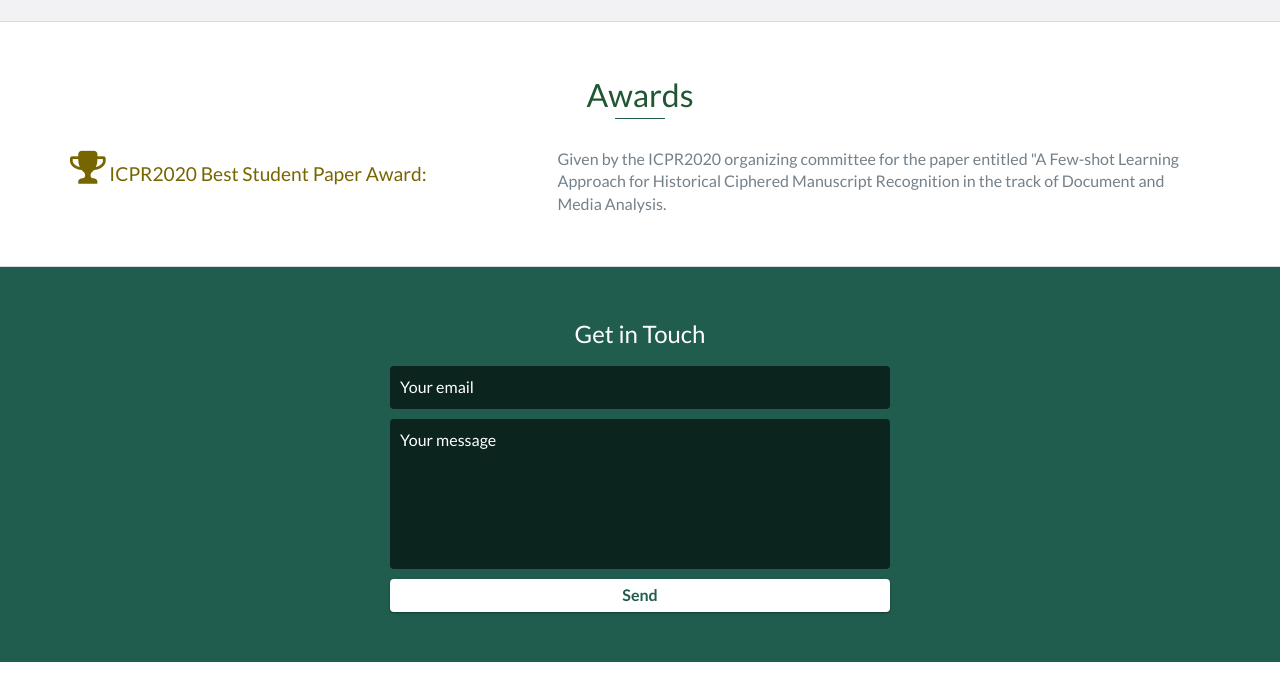
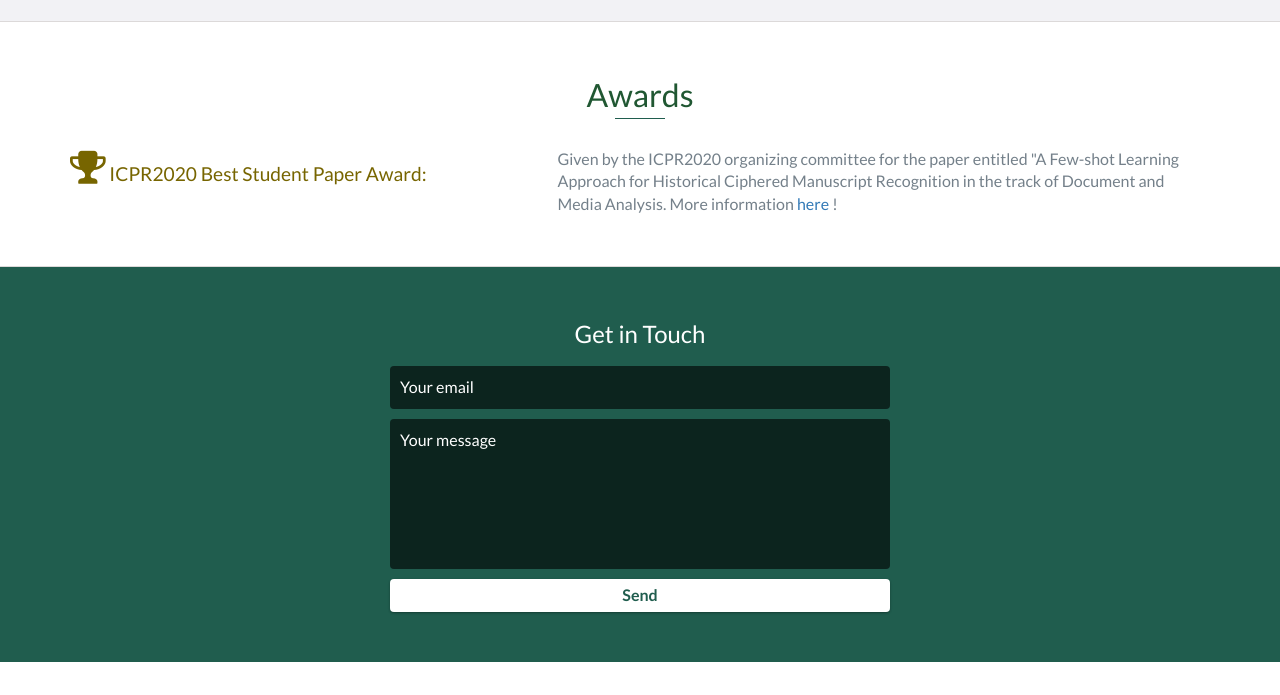
Before and after one commit to dali92002/dali92002.github.io, a website: page index.html in a window 1280 px wide. Shown: the part 3661-4356 px from the top of the page. Drawn offline with nearby package versions, Linux system fonts and the light colour scheme; files whose address does not match are found by name.

Commit message:
add award

```diff
--- a/index.html
+++ b/index.html
@@ -313,7 +313,7 @@
 
                 <div class="col-md-7">
                     <p>
-                        Given by the ICPR2020 organizing committee for the paper entitled "A Few-shot Learning Approach for Historical Ciphered Manuscript Recognition in the track of Document and Media Analysis.
+                        Given by the ICPR2020 organizing committee for the paper entitled "A Few-shot Learning Approach for Historical Ciphered Manuscript Recognition in the track of Document and Media Analysis. More information <a href="https://www.micc.unifi.it/icpr2020/index.php/best-paper-awards/" target="_blank">here</a> !
                     </p>
                 </div>
 
```
